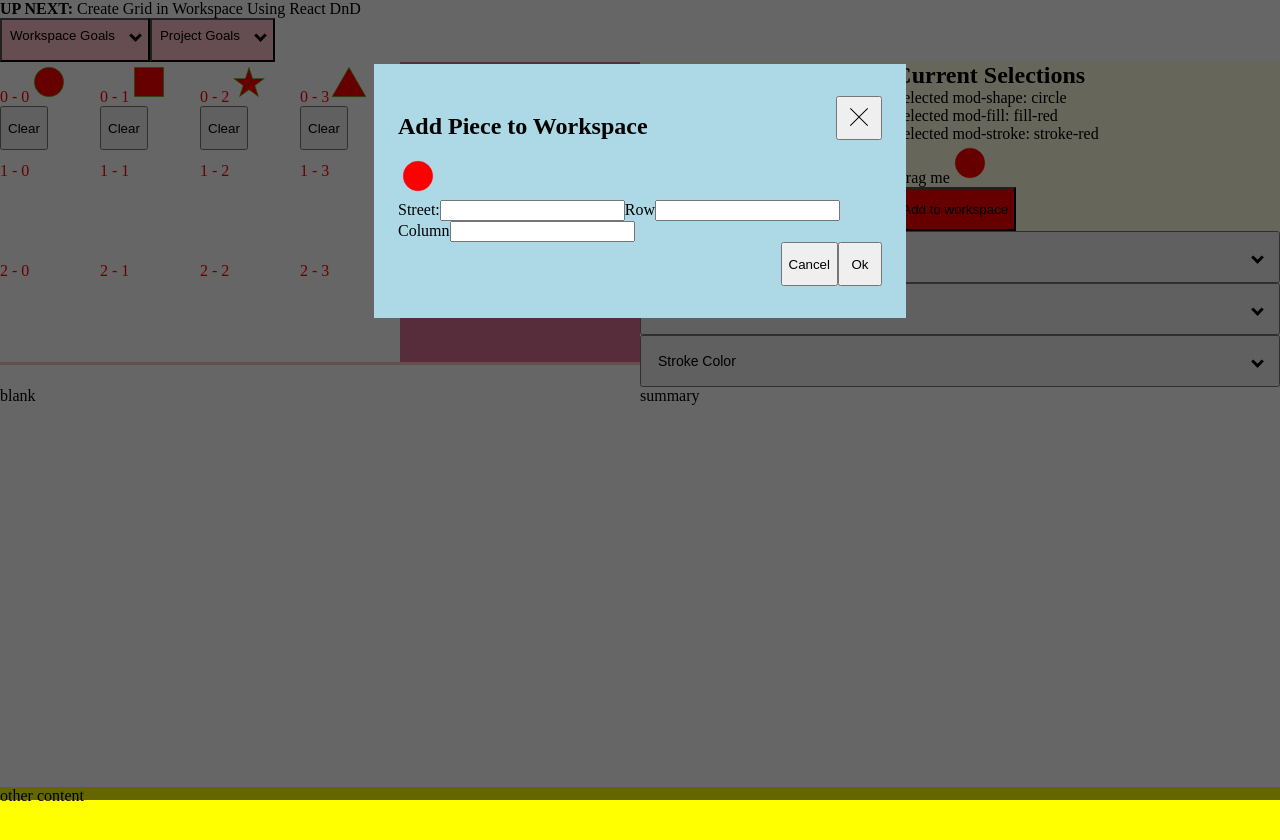
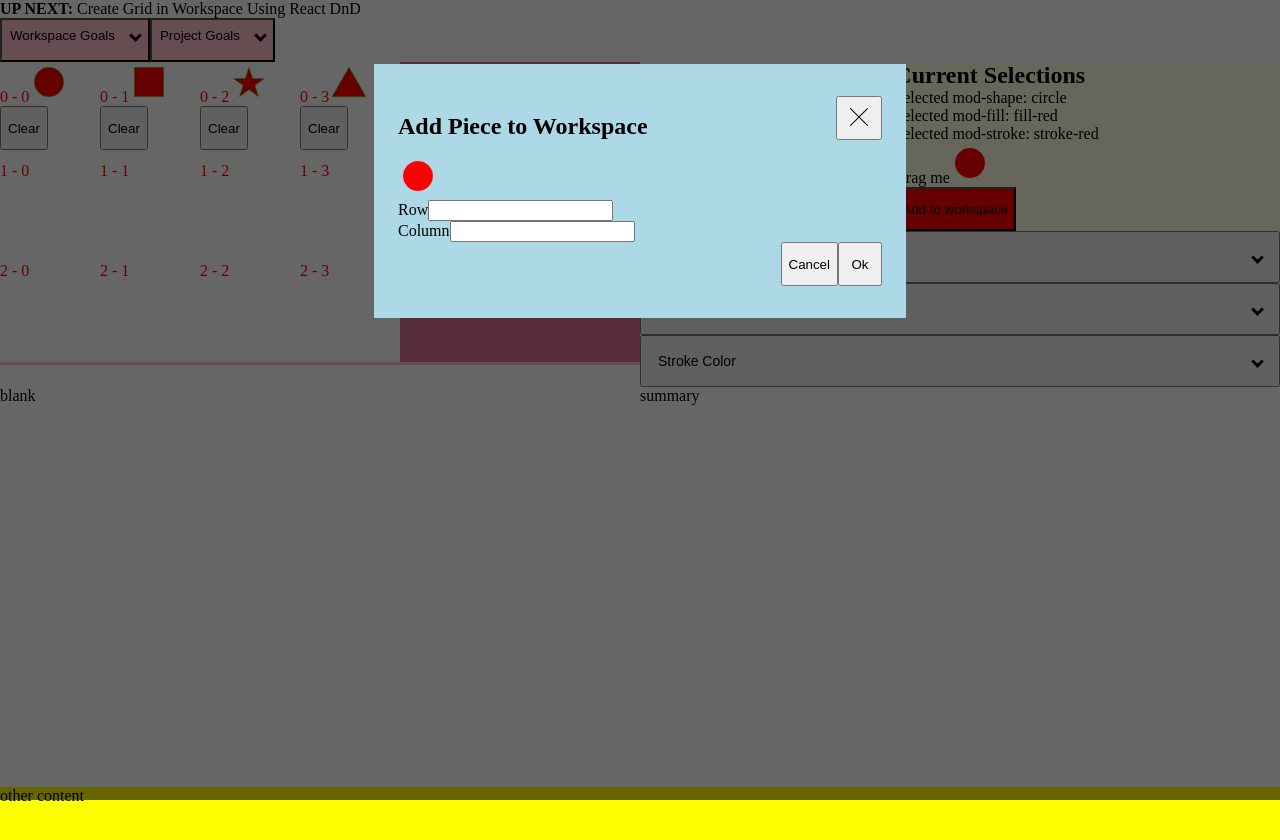
Before and after one commit to KierstenMiller/DnD-product-builder, a Next.js app in the folder next-app-test/: page /build-your-own in a window 1280 px wide. Both pictures are taken after a click on the button "Add to workspace". Shown: the top 840 px of the page. Built offline with nearby package versions, Linux system fonts and the light colour scheme.

Commit message:
add modal implemented

```diff
--- /dev/null
+++ b/next-app-test/src/Components/DnD/addModal.tsx
@@ -0,0 +1,41 @@
+import { observer } from 'mobx-react-lite'
+import { useState } from 'react'
+
+import { matrixIndexI } from '-/Components/DnD/workspace.util'
+import { ModalTrigger } from '../modal/modalTrigger'
+import { TextInput } from '../form-controls/text-input'
+
+import { mouseButtonClickT } from '-/util/interactionTyping'
+
+export interface AddModalOnClickI {event: mouseButtonClickT, matrixIndex: matrixIndexI}
+
+interface propsI {
+    image: JSX.Element,
+    onSubmit: ({event, matrixIndex}: AddModalOnClickI) => void,
+    // optional
+    onCancel?: ({event, matrixIndex}: AddModalOnClickI) => void,
+}
+
+export const AddModal = observer(({ image, onCancel, onSubmit }: propsI) => {
+    const [row, setRow] = useState('0');
+    const [column, setColumn] = useState('0');
+    const matrixIndex = {row: parseInt(row), column: parseInt(column)};
+    return <ModalTrigger
+        triggerConfig={{
+            text: 'Add to workspace',
+        }}
+        modalConfig={{
+            header: { content: 'Add Piece to Workspace' },
+            body: <div>
+                <div>{image}</div>
+                <TextInput id="row" label="Row" onChange={({ newValue }) => setRow(newValue)} />
+                <TextInput id="column" label="Column" onChange={({ newValue }) => setColumn(newValue)} />
+            </div>,
+            footer: {buttons: [
+                { text: 'Cancel', ...onCancel && {onClick: (event) => onCancel({event, matrixIndex})} },
+                { text: 'Ok', ...onSubmit && {onClick: (event) => onSubmit({event, matrixIndex})} }
+            ]}
+        }}
+
+    />
+})
--- a/next-app-test/src/Components/DnD/studio.tsx
+++ b/next-app-test/src/Components/DnD/studio.tsx
@@ -8,7 +8,7 @@ import { Workspace } from '-/Components/DnD/workspace'
 import { DragZone } from '-/Components/DnD/dragZone'
 import { generateImage, matrixIndexI } from '-/Components/DnD/workspace.util'
 import { modifiersT } from '-/page-components/build-your-own/build-your-own.util'
-import { ModalTrigger } from '../modal/modalTrigger'
+import { AddModal, AddModalOnClickI } from './addModal'
 
 import styles from '#/Home.module.scss'
 
@@ -18,7 +18,6 @@ interface propsI {
 }
 
 export const Studio = observer(({ model, modifiers }: propsI) => {
-    console.log(model)
     const workingImage = generateImage(model.config, modifiers);
     const onDrop = (matrixIndex: matrixIndexI, swapIndex?: matrixIndexI) => {
         if(swapIndex) model.swapPieces(matrixIndex, swapIndex)
@@ -29,6 +28,10 @@ export const Studio = observer(({ model, modifiers }: propsI) => {
     };
     const onRemove = (matrixIndex: matrixIndexI) => model.removeMatrixIndexPiece(matrixIndex);
     const onMove = (matrixIndex: matrixIndexI) => console.log('matrixIndex to move from', matrixIndex);
+    const onModalAdd = ({matrixIndex}: AddModalOnClickI) => {
+        model.setMatrixIndexPiece(matrixIndex);
+        model.setMatrixIndexPieceImage(matrixIndex, modifiers);
+    }
     return (<DndProvider backend={HTML5Backend}>
         <div className={styles.row}>
             <div className={`${styles.column} ${styles.columnLeft}`}>
@@ -48,27 +51,7 @@ export const Studio = observer(({ model, modifiers }: propsI) => {
                         <DragZone>
                             {workingImage}
                         </DragZone>
-                        <ModalTrigger
-                            triggerConfig={{
-                                text: 'Add to workspace',
-                            }}
-                            modalConfig={{
-                                header: { content: 'Add Piece to Workspace' },
-                                body: <div>
-                                    <div>
-                                        {workingImage}
-                                    </div>
-                                    <label>
-                                        <span className="label_text">Street:</span>
-                                        <input type="text" className="wide_input"/>
-                                    </label>
-                                    <label>Row</label><input />
-                                    <label>Column</label><input />
-                                </div>,
-                                footer: { buttons: [{ text: 'Cancel' }, { text: 'Ok' }] }
-                            }}
-
-                        />
+                        {workingImage && <AddModal image={workingImage} onSubmit={onModalAdd}/>}
                     </div>
                 </div>
                 <Modifiers model={model} modifiers={modifiers} />
--- a/next-app-test/src/Components/DnD/workspace.util.tsx
+++ b/next-app-test/src/Components/DnD/workspace.util.tsx
@@ -32,18 +32,27 @@ export enum shapeKeys {
 }
 export enum colorKeys {
     defaultRed= 'default-red',
+    lightRed= 'light-red',
     defaultBlue= 'default-blue',
-    defaultGreen= 'default-green'
+    lightBlue= 'light-blue',
+    defaultGreen= 'default-green',
+    lightGreen= 'light-green',
 }
 enum colorCodes {
     defaultRed= '#ff0000',
+    lightRed= '#ff8080',
     defaultBlue= '#0000ff',
+    lightBlue= '#7f7fff',
     defaultGreen= '#00ff00',
+    lightGreen= '#8ffb8f',
 }
 const colors = {
     [colorKeys.defaultRed]: colorCodes.defaultRed,
+    [colorKeys.lightRed]: colorCodes.lightRed,
     [colorKeys.defaultBlue]: colorCodes.defaultBlue,
+    [colorKeys.lightBlue]: colorCodes.lightBlue,
     [colorKeys.defaultGreen]: colorCodes.defaultGreen,
+    [colorKeys.lightGreen]: colorCodes.lightGreen,
 }
 const icons = {
     [shapeKeys.circle]: ({fill, stroke}: iconColoringI) => <svg height={40} width={40} xmlns="http://www.w3.org/2000/svg" viewBox="0 0 76.11 76.11">
--- a/next-app-test/src/Components/form-controls/categorized-radio-input-group.tsx
+++ b/next-app-test/src/Components/form-controls/categorized-radio-input-group.tsx
@@ -37,7 +37,7 @@ export const CategorizedRadioInputGroup = ({heading, categorizedOptions, onChang
                     {...opt}
                     name={heading}
                     onChange={onChangeToUse}
-                    styles={styles}
+                    stylesOverride={styles}
                     mirage={mirage}
                     hideInput={hideInput}
                     selected={opt.id === selection}
--- a/next-app-test/src/Components/form-controls/radio-input-group.tsx
+++ b/next-app-test/src/Components/form-controls/radio-input-group.tsx
@@ -31,7 +31,7 @@ export const RadioInputGroup = ({heading, options, onChange, styles = {}, mirage
                 name={heading}
                 onChange={onChangeToUse}
                 selected={opt.id === selection}
-                styles={styles}
+                stylesOverride={styles}
                 mirage={mirage}
             />)}
         </div>
--- a/next-app-test/src/Components/form-controls/radio-input.tsx
+++ b/next-app-test/src/Components/form-controls/radio-input.tsx
@@ -15,12 +15,12 @@ interface propsI {
     ariaLabelledBy?: string,
     selected?: boolean,
     hideInput?: boolean,
-    styles?: any, // TODO: typescript
+    stylesOverride?: any, // TODO: typescript
     mirage?: (props: any) => React.ReactNode, // TODO: look up how to not make this any
 }
 
-export const RadioInput = ({ id, name, label, onChange, ariaLabelledBy, selected, hideInput, styles = {}, mirage }: propsI) => {
-
+export const RadioInput = ({ id, name, label, onChange, ariaLabelledBy, selected, hideInput, stylesOverride: stylesOverride = {}, mirage }: propsI) => {
+    const styles = {...defaultStyles, ...stylesOverride};
     return <div
         key={id}
         className={classNames(
--- a/next-app-test/src/Components/form-controls/text-input.tsx
+++ b/next-app-test/src/Components/form-controls/text-input.tsx
@@ -1,28 +1,39 @@
-import classNames from "classnames";
+import { useState } from "react";
 
 import defaultStyles from './categorized-radio-input-group-styles.module.scss'
 
 export interface onChangeI {
     event: React.ChangeEvent<HTMLInputElement> | React.FormEvent<HTMLDivElement>,
-    newSelection: string
+    newValue: string
 }
 interface propsI {
     id: string,
-    name: string,
     label: string,
-    onChange: ({ event, newSelection }: onChangeI) => any;
+    onChange: ({ event, newValue }: onChangeI) => any;
     // optional
-    ariaLabelledBy?: string,
-    selected?: boolean,
-    hideInput?: boolean,
-    styles?: any, // TODO: typescript
-    mirage?: (props: any) => React.ReactNode, // TODO: look up how to not make this any
+    defaultValue?: string,
+    ariaDescribedBy?: string,
+    helpText?: string
+    stylesOverride?: any, // TODO: typescript
 }
 
-export const TextInput = ({ id, name, label, onChange, ariaLabelledBy, selected, hideInput, styles = {}, mirage }: propsI) => {
+export const TextInput = ({ id, label, onChange, defaultValue, ariaDescribedBy, helpText, stylesOverride = {} }: propsI) => {
+    const [value, setValue] = useState(defaultValue || '');
+    const styles = {...defaultStyles, ...stylesOverride};
     return <div className={styles.container}>
         <label className={styles.label} htmlFor={id}>{label}</label>
-        <input className={styles.input} id={id} type="text"/>
-        <div>{}</div>
+        <input
+            className={styles.input}
+            id={id}
+            name={id} // name is not needed, but leaving it here just in case someday this is used in a form that is submitted to a server
+            type="text"
+            value={value}
+            onChange={event => {
+                setValue(event.target.value)
+                onChange({event, newValue: event.target.value})
+            }}
+            {...ariaDescribedBy && helpText && {ariaDescribedBy: ariaDescribedBy}}
+        />
+        {ariaDescribedBy && helpText && <div id={ariaDescribedBy}>{helpText}</div>}
     </div>;
 }
```
